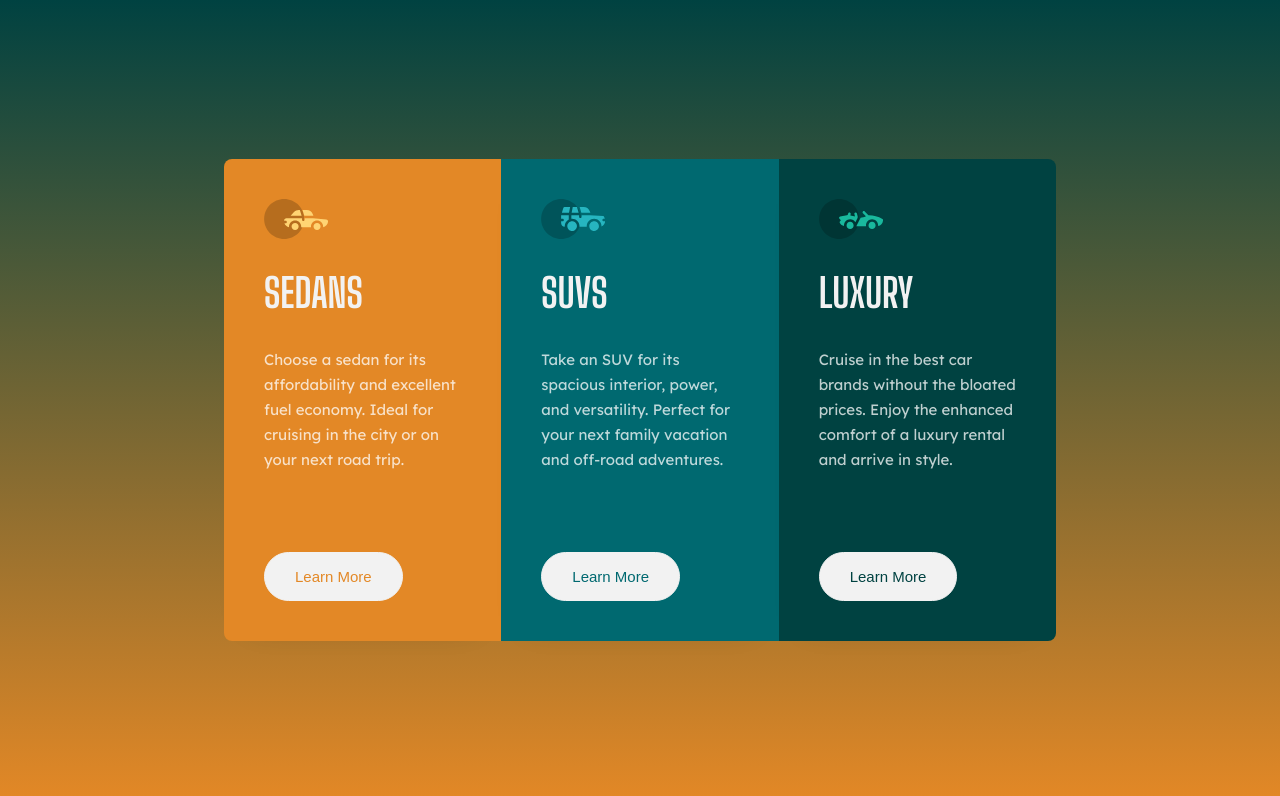
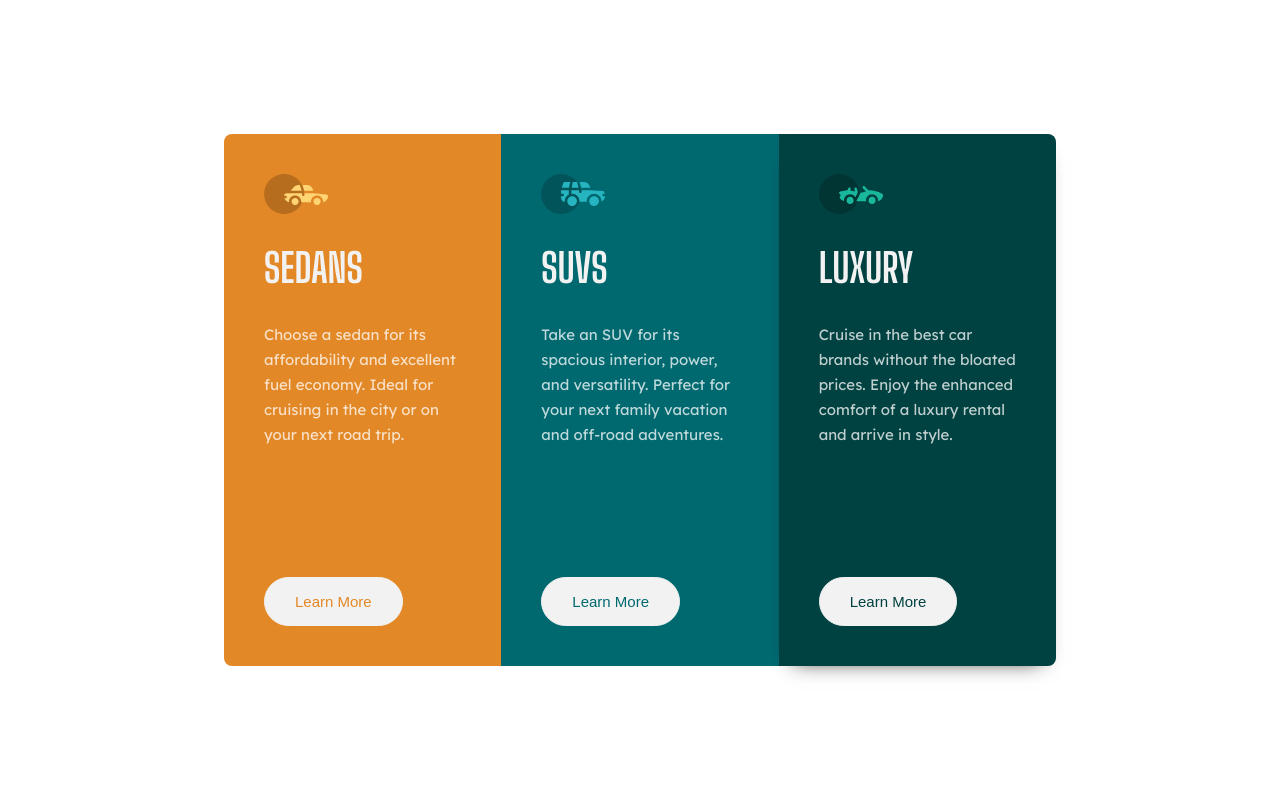
Before and after one commit to AhmadBitarV/three-column-preview-card-component-chellenge, a website: page index.html in a window 1280 px wide. Drawn offline with Linux system fonts and the light colour scheme.

Commit message:
after-feedback #1

```diff
--- a/index.html
+++ b/index.html
@@ -32,9 +32,7 @@
   <body>
     <main class="container">
       <div class="cart cart-1">
-        <svg class="icon icon-1">
-          <use xlink:href="./images/icons.svg#icon-icon-sedans"></use>
-        </svg>
+        <img class="icon" src="./images/icon-sedans.svg" />
         <h1 class="heading-2">Sedans</h1>
         <p class="paragraph">
           Choose a sedan for its affordability and excellent fuel economy. Ideal
@@ -44,9 +42,8 @@
       </div>
 
       <div class="cart cart-2">
-        <svg class="icon icon-2">
-          <use xlink:href="./images/icons.svg#icon-icon-suvs"></use>
-        </svg>
+        <img class="icon" src="./images/icon-suvs.svg" />
+
         <h2 class="heading-2">SUVs</h2>
         <p class="paragraph">
           Take an SUV for its spacious interior, power, and versatility. Perfect
@@ -56,9 +53,8 @@
       </div>
 
       <div class="cart cart-3">
-        <svg class="icon icon-3">
-          <use xlink:href="./images/icons.svg#icon-icon-luxury"></use>
-        </svg>
+        <img class="icon" src="./images/icon-luxury.svg" />
+
         <h2 class="heading-2">Luxury</h2>
         <p class="paragraph">
           Cruise in the best car brands without the bloated prices. Enjoy the
--- a/package.json
+++ b/package.json
@@ -4,7 +4,7 @@
   "description": "![Design preview for the 3-column preview card component coding challenge](./design/desktop-preview.jpg)",
   "main": "index.js",
   "scripts": {
-    "watch:sass": "node-sass sass/main.scss css/style.css -w",
+    "watch:sass": "node-sass sass/styles.scss css/style.css -w",
     "devserver": "live-server --browser=firefox",
     "start": "npm-run-all --parallel devserver watch:sass",
     "compile:sass": "node-sass sass/main.scss css/style.comp.css",
--- a/sass/main.scss
+++ /dev/null
@@ -1 +0,0 @@
-@import 'styles';
--- a/sass/_styles.scss
+++ b/sass/styles.scss
@@ -33,14 +33,14 @@ html {
   }
 
   @media only screen and (max-width: $bp-medium) {
-    font-size: 40.5%;
+    font-size: 45%;
   }
 }
 
 body {
   font-family: $font-primary;
   color: $very-light-gray;
-  background-image: linear-gradient($very-dark-yan, $bright-orange);
+  // background-image: linear-gradient($very-dark-yan, $bright-orange);
   height: 100vh;
 
   @media only screen and (max-width: $bp-small) {
@@ -62,13 +62,13 @@ body {
   }
 
   @media only screen and (max-width: $bp-medium) {
-    width: 100%;
+    width: 90%;
   }
 
   @media only screen and (max-width: $bp-small) {
     grid-template-columns: none;
     grid-template-rows: repeat(3, max-content);
-    width: 65%;
+    width: 60vw;
     margin: 5rem auto;
   }
 }
@@ -80,7 +80,8 @@ body {
   justify-items: start;
   grid-gap: 3rem;
   grid-template-rows: repeat(2, max-content) 2fr max-content;
-  box-shadow: 0 1rem 3rem -3rem rgba(0, 0, 0, 0.3);
+  box-shadow: 0 1rem 2rem -1.5rem rgba(0, 0, 0, 0.9);
+
   opacity: 0;
 
   &:hover {
@@ -93,6 +94,7 @@ body {
     animation-iteration-count: 1;
     animation-fill-mode: forwards;
     border-radius: 8px 0 0 8px;
+    box-shadow: none;
   }
 
   &:nth-of-type(2) {
@@ -101,6 +103,7 @@ body {
     animation-duration: 1s;
     animation-iteration-count: 1;
     animation-fill-mode: forwards;
+    box-shadow: none;
   }
 
   &:nth-of-type(3) {
@@ -142,6 +145,7 @@ body {
   font-size: 1.5rem;
   line-height: 25px;
   color: $transparent-white;
+  min-height: 17.5rem;
 
   @media only screen and (max-width: $bp-small) {
     margin: 0;
@@ -169,9 +173,9 @@ body {
   cursor: pointer;
   transition: all 0.2s;
 
-  &:active {
-    transform: translateY(-3px);
-  }
+  // &:active {
+  //   transform: translateY(-3px);
+  // }
 
   &-1 {
     color: $bright-orange;
```
Also changed, not shown: css/style.css, images/icon-luxury.svg (added), images/icon-sedans.svg (added), images/icon-suvs.svg (added).
